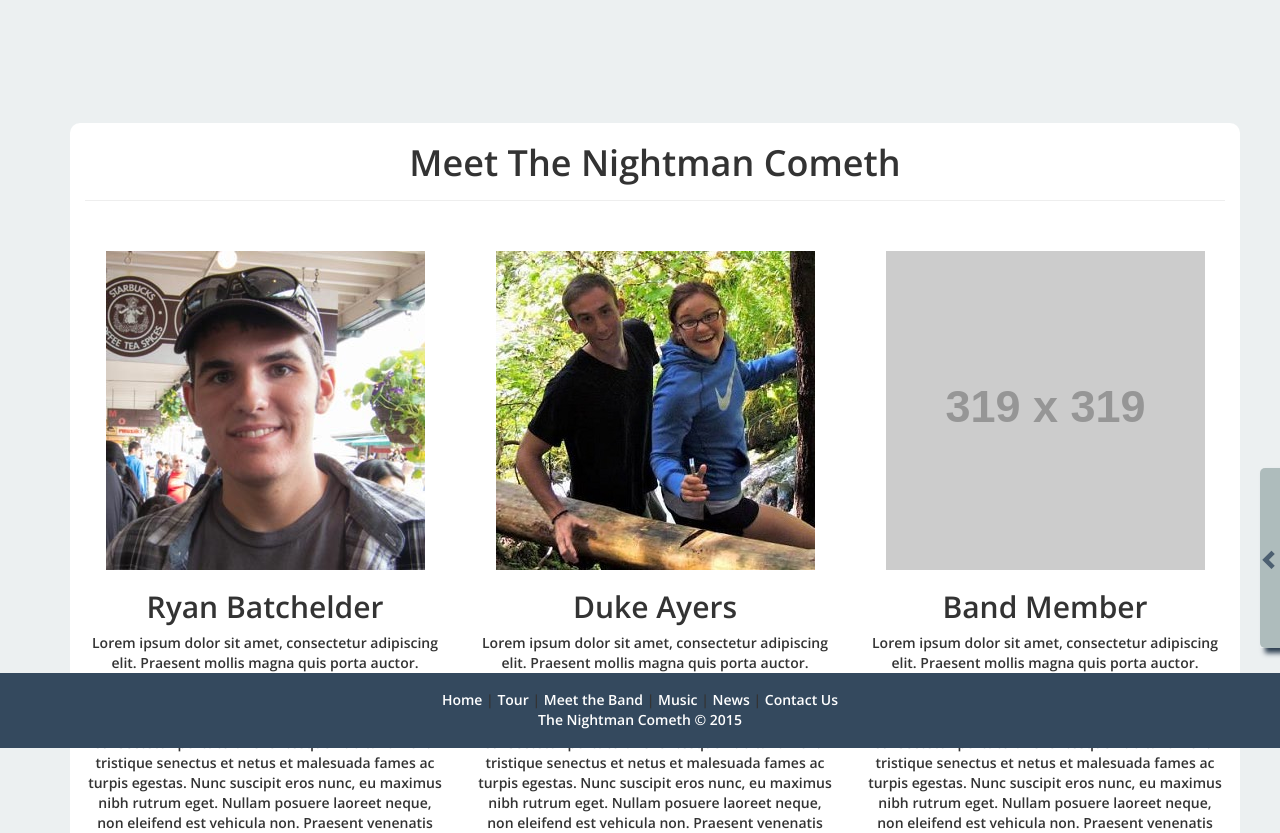
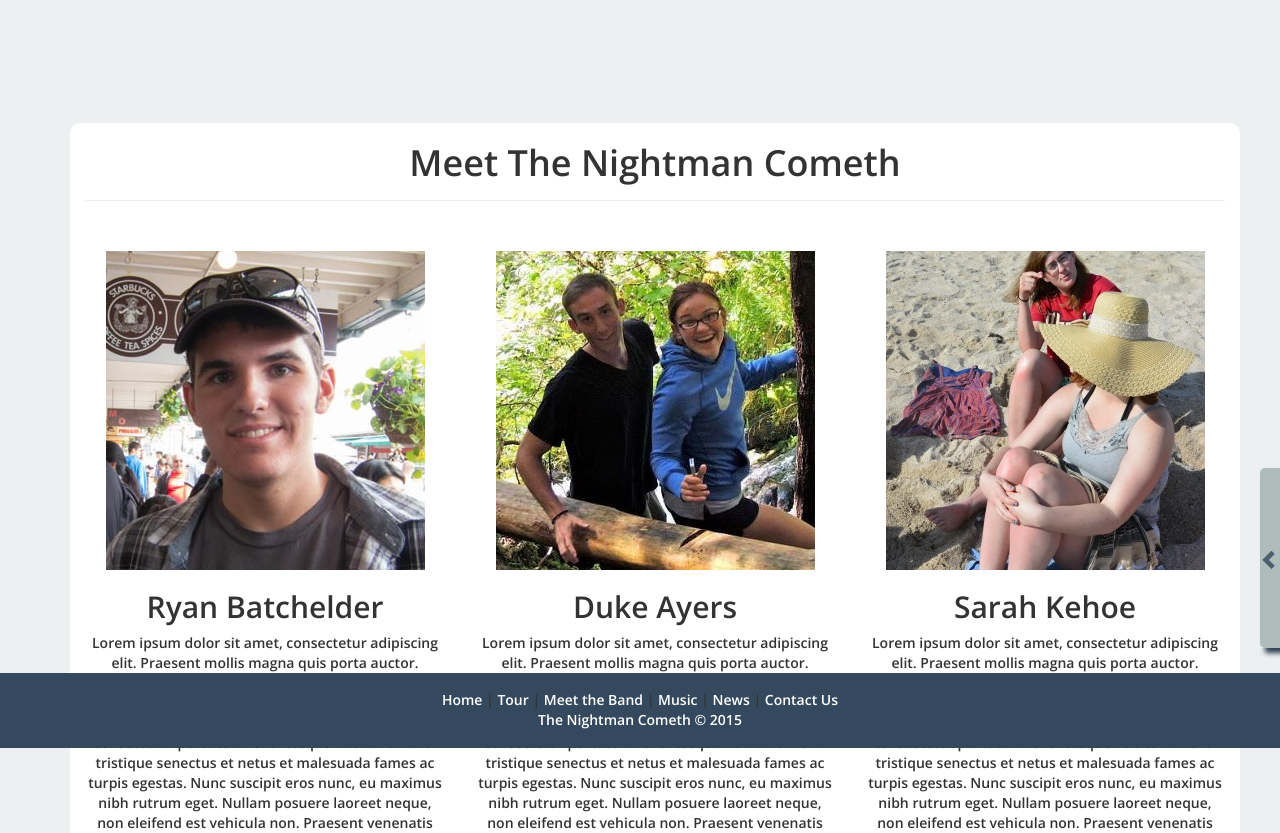
Before and after one commit to c1phr/cs399_band, a Django app: page /meet/ in a window 1280 px wide. Shown: the part 52-885 px from the top of the page. Run offline with Django 3.2, Linux system fonts and the light colour scheme; grey boxes labelled with a size stand in for pictures from a placeholder-image service; some libraries are stand-ins or nearby versions.

Commit message:
Added picture and name to meet and index

```diff
--- a/band_project/templates/index.html
+++ b/band_project/templates/index.html
@@ -67,7 +67,7 @@
                     <hr style="margin-bottom:0; margin-top:0;"/>
                     <h3 onclick="window.location.href = '/meet#ryan'">Ryan Batchelder</h3>
                     <h3 onclick="window.location.href = '/meet#duke'">Duke Ayers</h3>
-                    <h3 onclick="window.location.href = '/meet'">Band Member</h3>
+                    <h3 onclick="window.location.href = '/meet'">Sarah Kehoe</h3>
                     <h3 onclick="window.location.href = '/meet'">Erik Ward</h3>
                     <h3 onclick="window.location.href = '/meet'">Tsosie Schneider</h3>
                     <a class="btn btn-custom" href="#" style="margin-top:10px;">More Info</a>
--- a/band_project/templates/meet.html
+++ b/band_project/templates/meet.html
@@ -30,8 +30,8 @@
 
             </div>
             <div class="col-sm-4 col-xs-12 text-center ">
-                <img class="img-responsive center-block" src="http://placehold.it/319x319" alt=""/>
-                <h2 class="text-center">Band Member</h2>
+                <img class="img-responsive center-block" src="{{ STATIC_URL }}band_members/sarah.jpg" alt=""/>
+                <h2 class="text-center">Sarah Kehoe</h2>
                 <p>Lorem ipsum dolor sit amet, consectetur adipiscing elit. Praesent mollis magna quis porta auctor. Vivamus condimentum fermentum diam non venenatis. Proin egestas nibh id odio molestie, dignissim ultrices mauris eleifend. Quisque auctor consectetur porttitor. Pellentesque habitant morbi tristique senectus et netus et malesuada fames ac turpis egestas. Nunc suscipit eros nunc, eu maximus nibh rutrum eget. Nullam posuere laoreet neque, non eleifend est vehicula non. Praesent venenatis risus non dapibus dapibus. Vestibulum nec diam bibendum, vulputate elit in, gravida diam.</p>
 
             </div>
```
Also changed, not shown: band_project/static/band_members/sarah.jpg (added).
